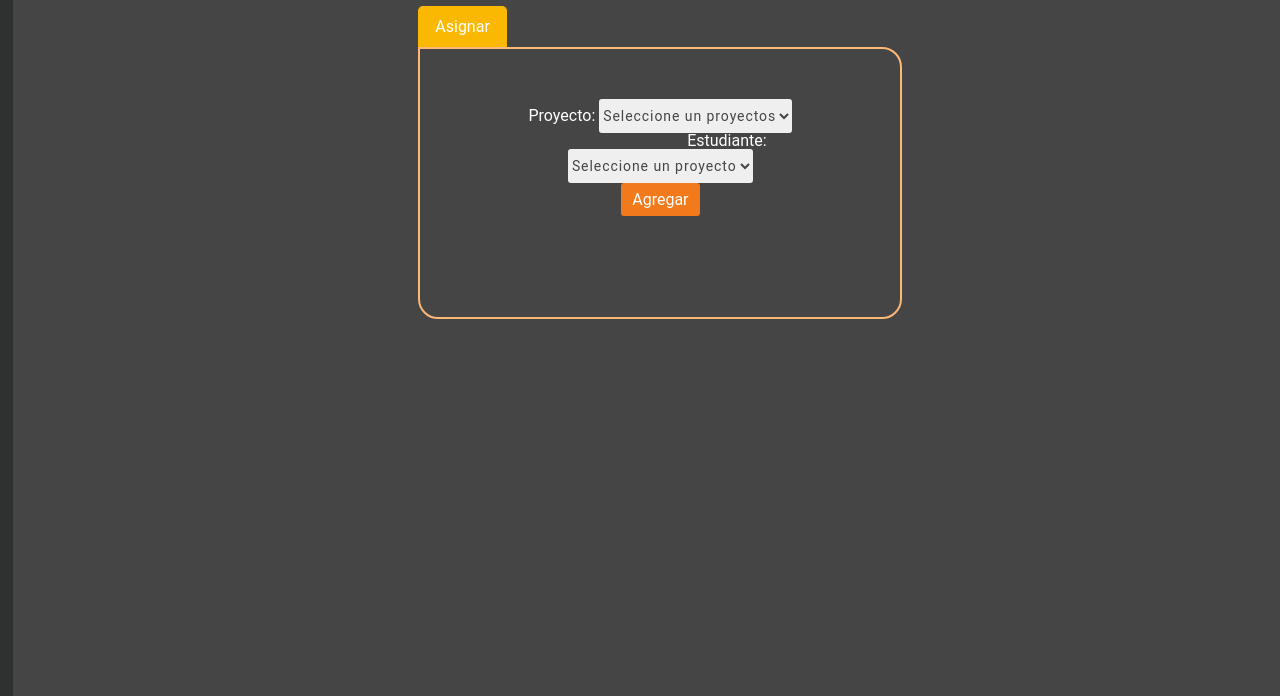
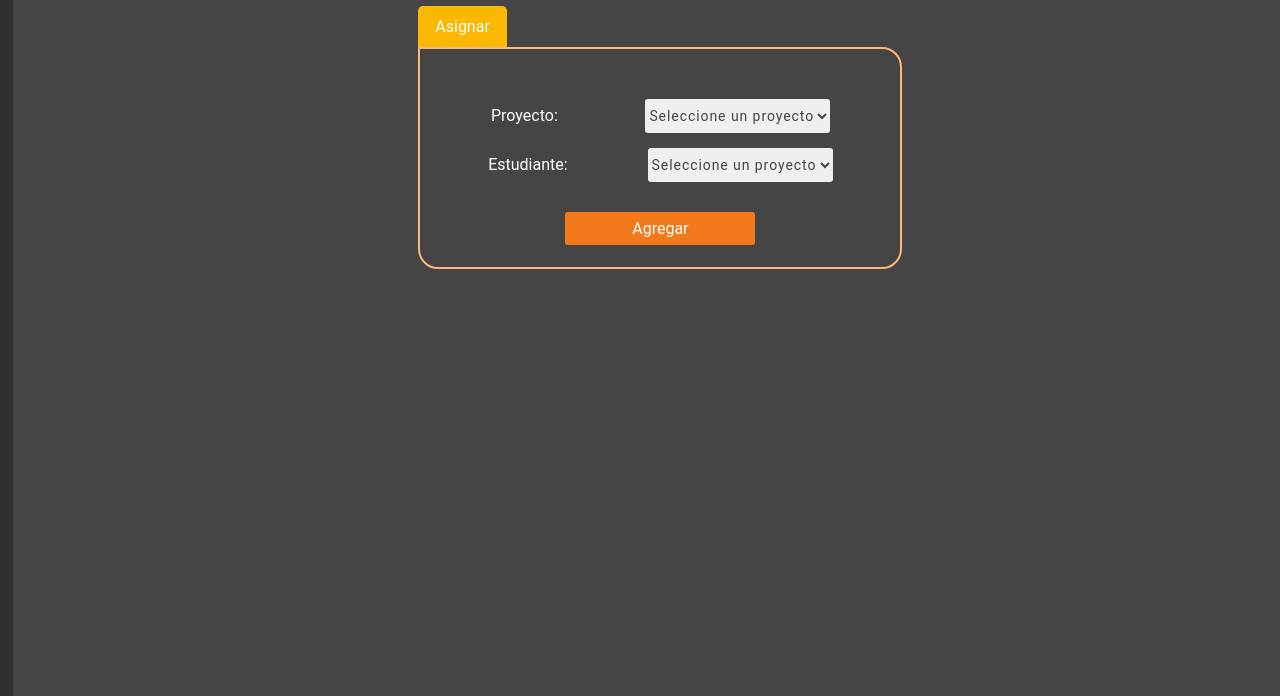
Before and after one commit to IRamses07/Proyecto1, a website: page public/agregarEstudiantes.html in a window 1280 px wide. Shown: the part 151-847 px from the top of the page. Drawn offline with Linux system fonts and the light colour scheme; some packages are replaced by stand-ins of ours; no server answers; sample sign-in values are in the browser's storage; a script that the page names is missing.

Commit message:
css areglar

```diff
--- a/public/agregarEstudiantes.html
+++ b/public/agregarEstudiantes.html
@@ -81,7 +81,7 @@
                     </select>
                 </div>
 
-                <div class="">
+                <div class="boton">
                     <button id="btnAgregar" class="btnRegistro" type="button">Agregar</button>
 
                 </div>
--- a/public/css/agregarEstudiantes.css
+++ b/public/css/agregarEstudiantes.css
@@ -17,7 +17,7 @@ h1 {
     padding: 50px 50px 18px 50px;
     border-radius: 20px;
     border-top-left-radius: 0%;
-    height: 200px;
+    height: 150px;
     width: 30%;
 
 }
@@ -28,6 +28,40 @@ h1 {
 }
 
 
-.optionEstudiantes  label{
-    margin-left:35%;
+.optionEstudiantes label{
+
+margin-right: 20%;
+
 }
+
+.optionProyecto label{
+
+    margin-right: 22%;
+
+}
+
+.optionProyecto select{
+
+    width: 48.5%;
+
+}
+
+
+.optionProyecto {
+margin-bottom: 15px;
+
+}
+
+
+.optionEstudiantes {
+
+    margin-bottom: 15px;
+
+}
+
+.boton button{
+
+    margin-top:  15px;
+    width: 50%;
+
+}
--- a/public/js/Estudiante/registrarEstudiante_servicio.js
+++ b/public/js/Estudiante/registrarEstudiante_servicio.js
@@ -5,7 +5,7 @@ function registrarEstudiante(infoEstudiante) {
     let respuesta = '';
     let cursos = JSON.stringify(listaCursos);
     let peticion = $.ajax({
-        url: 'http://localhost:4000/api/registrar_estudiante',          //los defino en users.route.js
+        url: 'http://localhost:4000/api/registrar_estudiante',
         type: 'post',
         contentType: 'application/x-www-form-urlencoded; charset=utf-8',
         dataType: 'json',
```
Also changed, not shown: public/css/registrarHoras.css (+6 -6 lines).
